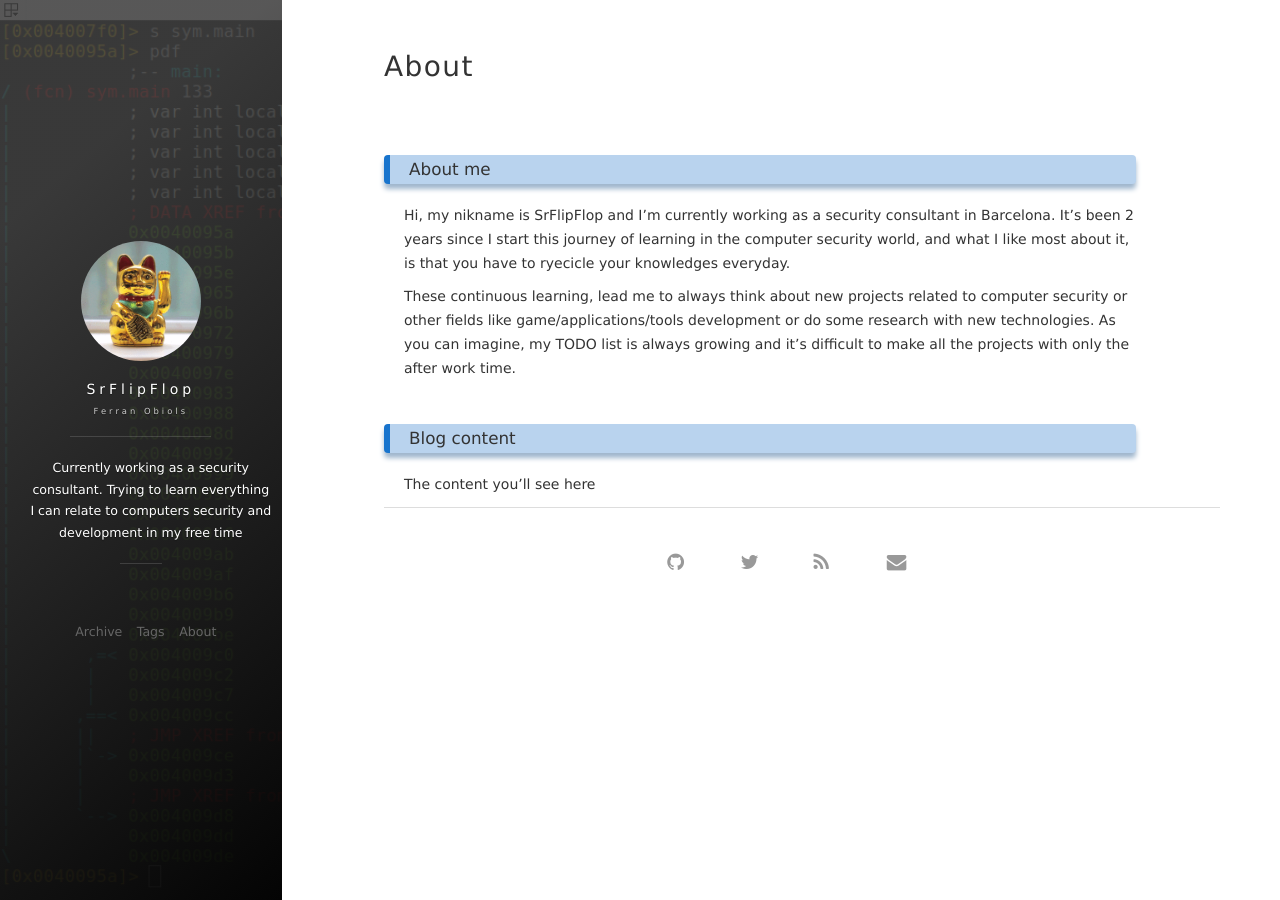
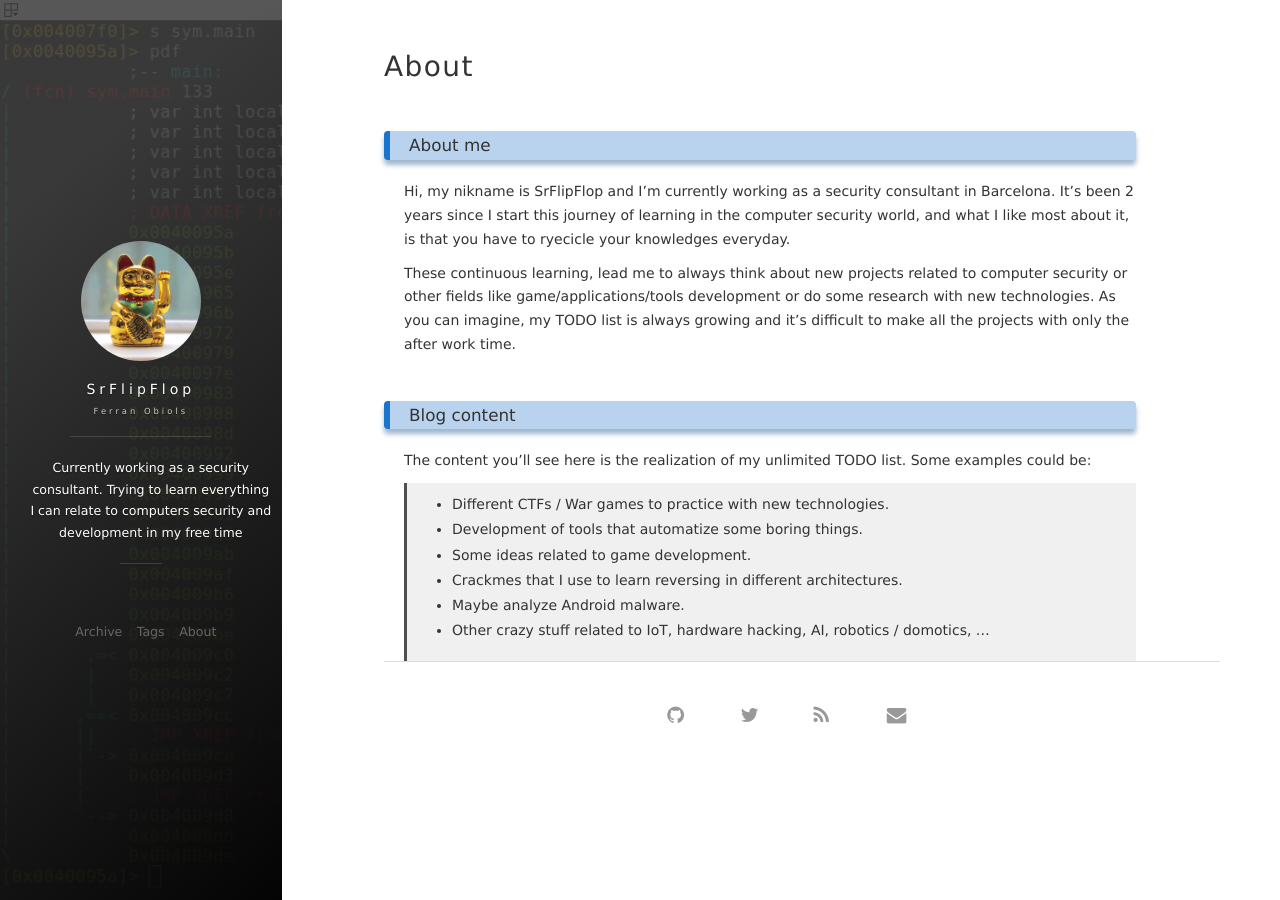
Before and after one commit to SrFlipFlop/srflipflop.github.io, a Jekyll site: the page built from about.md, in a window 1280 px wide. Built offline with Jekyll 4.4.1, drawn with Linux system fonts in a browser that asks for light colours; nearby versions of some CDN libraries; comment, search, counter and statistics services are not loaded.

Commit message:
add new things

```diff
--- a/about.md
+++ b/about.md
@@ -2,7 +2,7 @@
 layout: page
 title: About
 ---
-<br><br>
+<br>
 ### About me
 
 Hi, my nikname is SrFlipFlop and I’m currently working as a security consultant in Barcelona. It’s been 2 years since I start this journey of learning in the computer security world, and what I like most about it, is that you have to ryecicle your knowledges everyday.
@@ -12,4 +12,10 @@ These continuous learning, lead me to always think about new projects related to
 <br>
 ### Blog content
 
-The content you'll see here
+The content you'll see here is the realization of my unlimited TODO list. Some examples could be:
+>* Different CTFs / War games to practice with new technologies.
+>* Development of tools that automatize some boring things.
+>* Some ideas related to game development.
+>* Crackmes that I use to learn reversing in different architectures.
+>* Maybe analyze Android malware.
+>* Other crazy stuff related to IoT, hardware hacking, AI, robotics / domotics, ...
```
